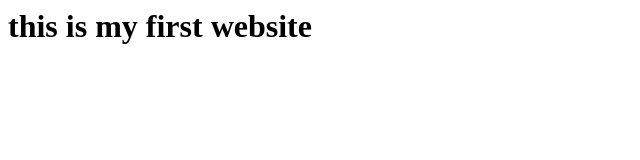
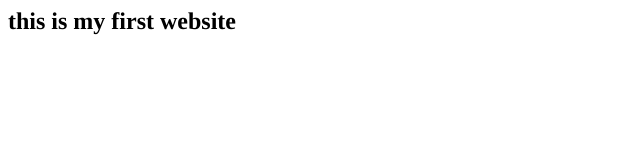
Before and after one commit to molyca/molyca.github.io, a plain HTML site: page index.html in a window 1280 px wide. Shown: the whole page, without its empty margins (0-640 px from the left). Drawn offline with Linux system fonts and the light colour scheme.

Commit message:
Update index.html

```diff
--- a/index.html
+++ b/index.html
@@ -1,3 +1,16 @@
-<h1>
-this is my first website
-</h1>
+<!DOCTYPE html PUBLIC "-//W3C//DTD HTML 4.01//EN" "http://www.w3.org/TR/html4/strict.dtd">
+<html>
+<head>
+  <meta http-equiv="Content-Type" content="text/html; charset=utf-8">
+  <meta http-equiv="Content-Style-Type" content="text/css">
+  <title></title>
+  <meta name="Generator" content="Cocoa HTML Writer">
+  <meta name="CocoaVersion" content="1671.1">
+  <style type="text/css">
+    span.s1 {font-kerning: none}
+  </style>
+</head>
+<body>
+<h1 style="margin: 0.0px 0.0px 16.1px 0.0px; line-height: 28.0px; font: 24.0px Times; color: #000000; -webkit-text-stroke: #000000"><span class="s1"><b>this is my first website<span class="Apple-converted-space"> </span></b></span></h1>
+</body>
+</html>
```
